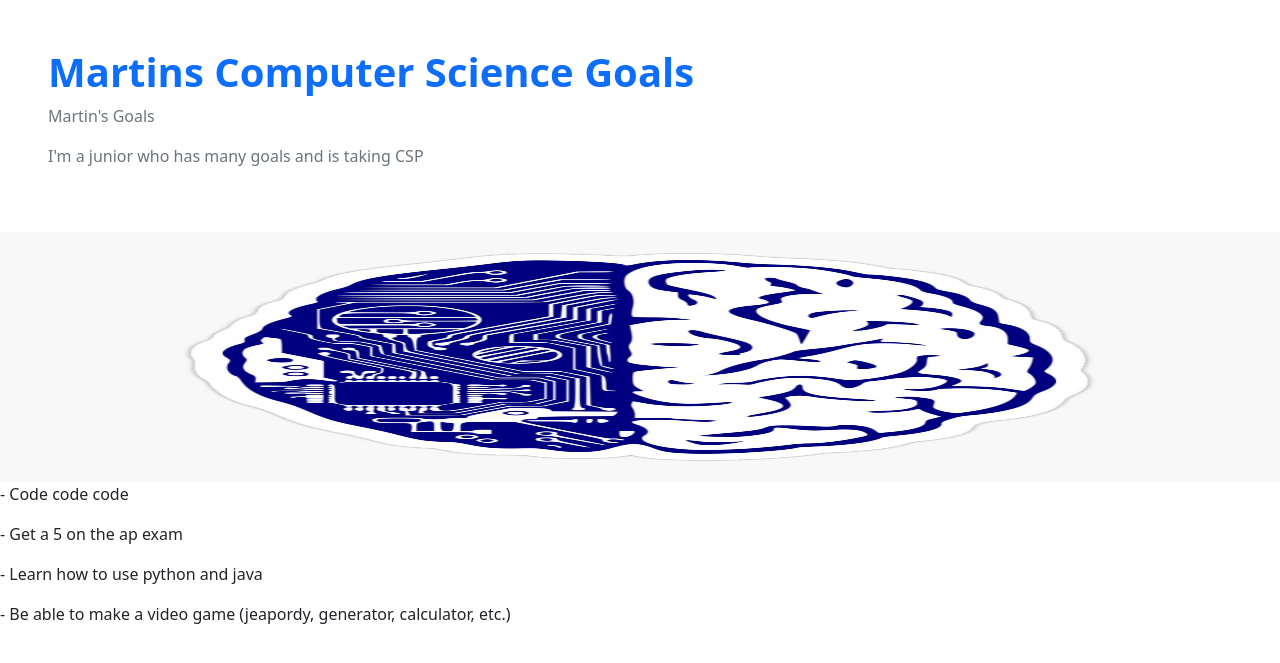
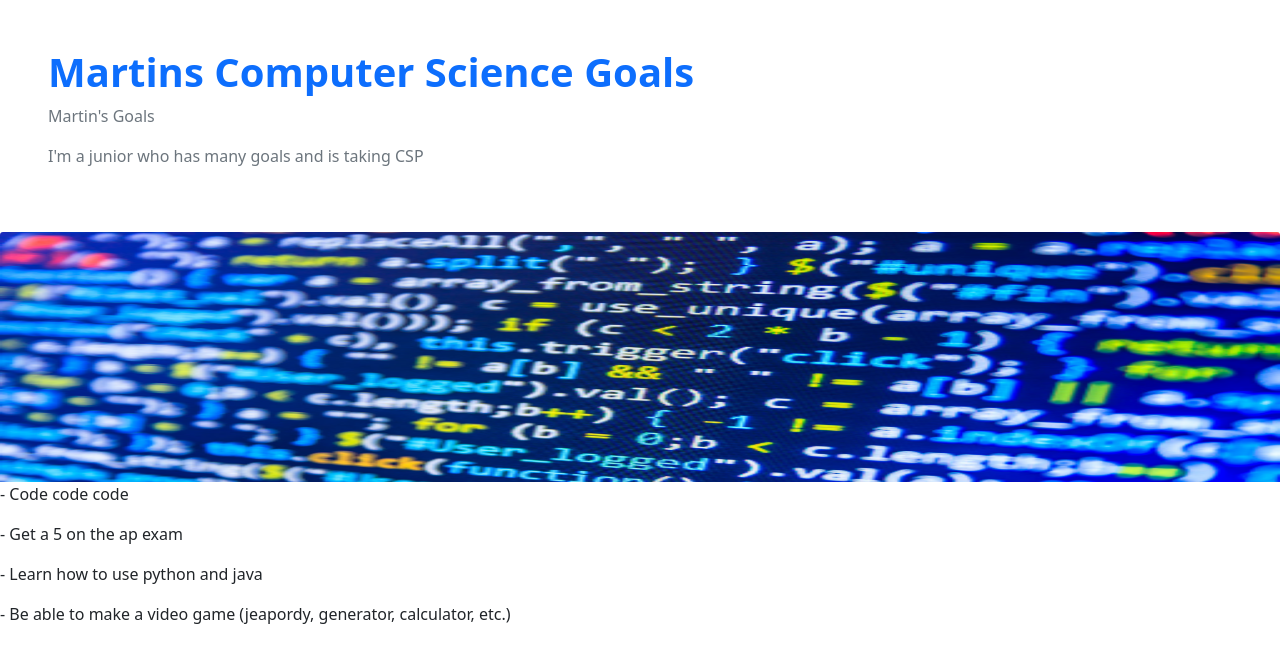
Before and after one commit to Martynguyen64/Martins-Blog2, a Flask app: page /stub/ in a window 1280 px wide. Shown: the part 66-729 px from the top of the page. Run offline with Flask 2, Linux system fonts and the light colour scheme.

Commit message:
bfa;ldfha;lkdsf

```diff
--- a/templates/stub.html
+++ b/templates/stub.html
@@ -12,7 +12,7 @@
         <p class="text-secondary">Martin's Goals</p>
         <p class="text-secondary">I'm a junior who has many goals and is taking CSP </p>
     </div>
-    <img class="card-img-top" src="{{ url_for('static', filename='assets/coder.png') }}" alt="Python Development" height="250">
+    <img class="card-img-top" src="{{ url_for('static', filename='assets/codecode.png') }}" alt="Python Development" height="250">
     <p>- Code code code</p>
     <p>- Get a 5 on the ap exam</p>
     <p>- Learn how to use python and java</p>
```
Also changed, not shown: static/assets/codecode.png (added).
